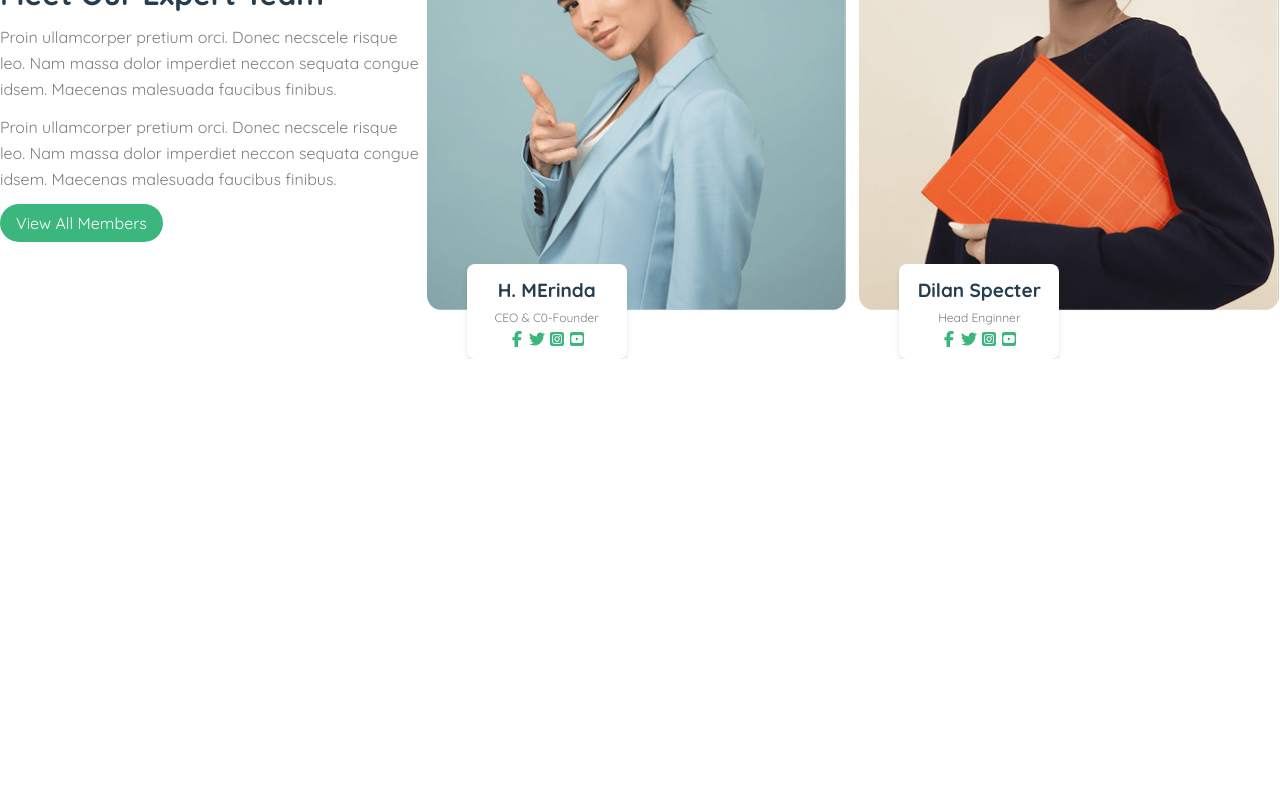
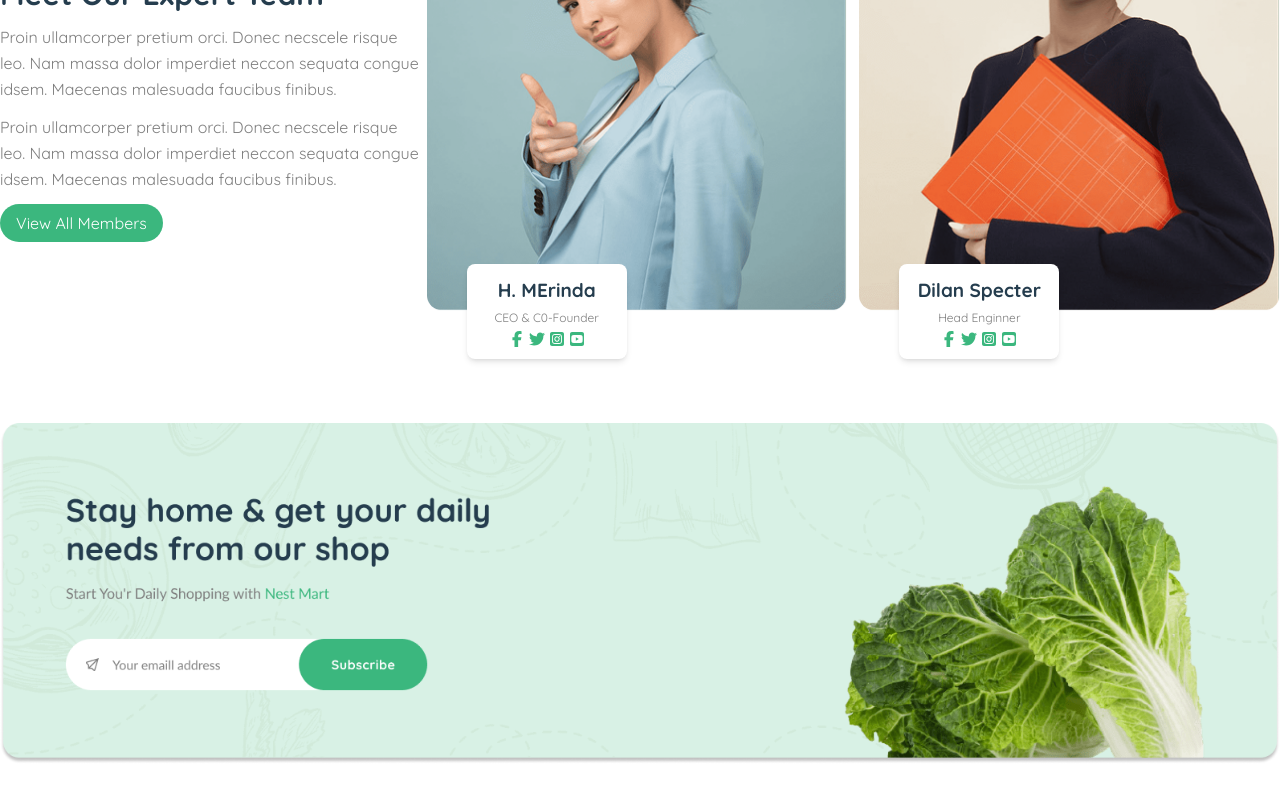
Before and after one commit to mdsharia4613/Nert-Mart, a React (Vite) app: page /about in a window 1280 px wide. Shown: the part 2539-3339 px from the top of the page. Before the commit the page ends 2898 px from the top, so only its background shows below. Built offline with nearby package versions, Linux system fonts and the light colour scheme.

Commit message:
section5

```diff
--- a/src/Pages/About/About.jsx
+++ b/src/Pages/About/About.jsx
@@ -2,6 +2,7 @@ import Section1 from "./AboutComponents/Section1";
 import Section2 from "./AboutComponents/Section2";
 import Section3 from "./AboutComponents/Section3";
 import Section4 from "./AboutComponents/Section4";
+import Section5 from "./AboutComponents/Section5";
 
 
 const About = () => {
@@ -11,6 +12,7 @@ const About = () => {
             <Section2></Section2>
             <Section3></Section3>
             <Section4></Section4>
+            <Section5></Section5>
        </>
     );
 };
--- /dev/null
+++ b/src/Pages/About/AboutComponents/Section5.jsx
@@ -0,0 +1,12 @@
+import React from 'react';
+import img from "../../../assets/images/about_bottom.png"
+
+const Section5 = () => {
+    return (
+        <div className='my-28'>
+            <img src={img} alt="" />
+        </div>
+    );
+};
+
+export default Section5;
```
